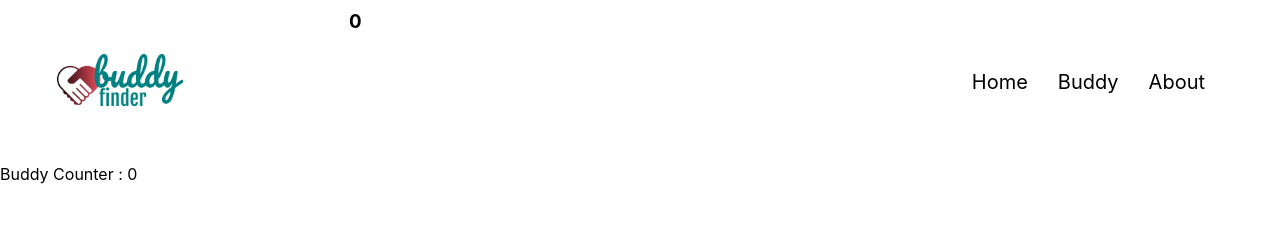
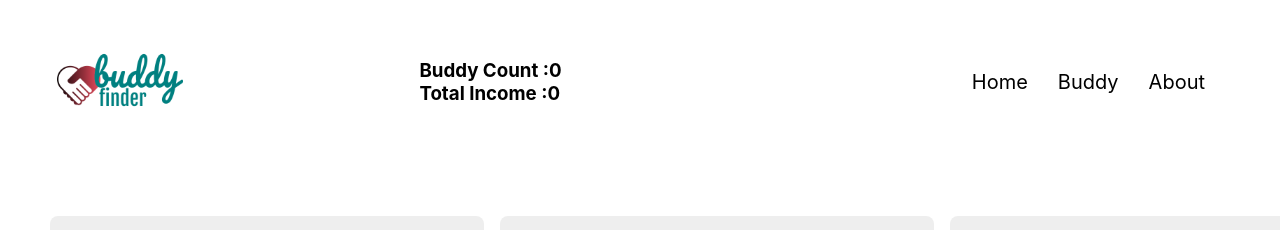
Before and after one commit to MinhazMinu/buddy-list, a React (Create React App) app: page / in a window 1280 px wide. Shown: the top 230 px of the page. Built offline with nearby package versions, Linux system fonts and the light colour scheme.

Commit message:
buddy increment'

```diff
--- a/src/components/Friends/Friends.js
+++ b/src/components/Friends/Friends.js
@@ -7,21 +7,24 @@ import Header from "../Header/Header";
 // const SingleFriend = props => {
 //   console.log(props);
 // };
+var amo = 0;
 
 const Friends = () => {
   const [buddy, setBuddy] = useState([]);
-  console.log(buddy.length);
+  const [amount, setAmount] = useState(0);
 
   const handleFriensList = props => {
-    console.log("btnclicked", props);
+    amo = amo + parseFloat(props.income);
+    console.log(amo);
+    setAmount(amo);
     const newBuddy = [...buddy, props];
     setBuddy(newBuddy);
   };
 
   return (
     <section>
-      <div>{<Header buddy={buddy} />}</div>
-      <div>Buddy Counter : {buddy.length}</div>
+      <div>{<Header buddy={buddy.length} amo={amo} />}</div>
+
       <div className="friend-container">
         {fakeData.map(sf => (
           <Card friend={sf} handleFriensList={handleFriensList}></Card>
--- a/src/components/Header/Header.css
+++ b/src/components/Header/Header.css
@@ -20,6 +20,7 @@
 .header {
   margin: 0px 30px;
   padding: 10px 20px;
+  position: sticky;
 }
 
 .header nav {
@@ -35,3 +36,8 @@ nav a {
   margin-right: 20px;
   padding: 5px;
 }
+.count {
+  display: flex;
+  justify-content: center;
+  align-items: center;
+}
--- a/src/components/Header/Header.js
+++ b/src/components/Header/Header.js
@@ -1,17 +1,20 @@
 import React from "react";
 import logo from "../../logo.png";
 import "./Header.css";
-
+let bincom = 0;
 const Header = props => {
-  console.log(props);
+  //   bincom = bincom + parseFloat(props.buddy.income);
 
   return (
     <div className="header">
       <div>
         <img src={logo} alt="" />
       </div>
-      <div>
-        <h3>{props.buddy.length}</h3>
+      <div className="count">
+        <h3>
+          Buddy Count :{props.buddy} <br />
+          Total Income :{props.amo}
+        </h3>
       </div>
       <div></div>
       <nav>
```
